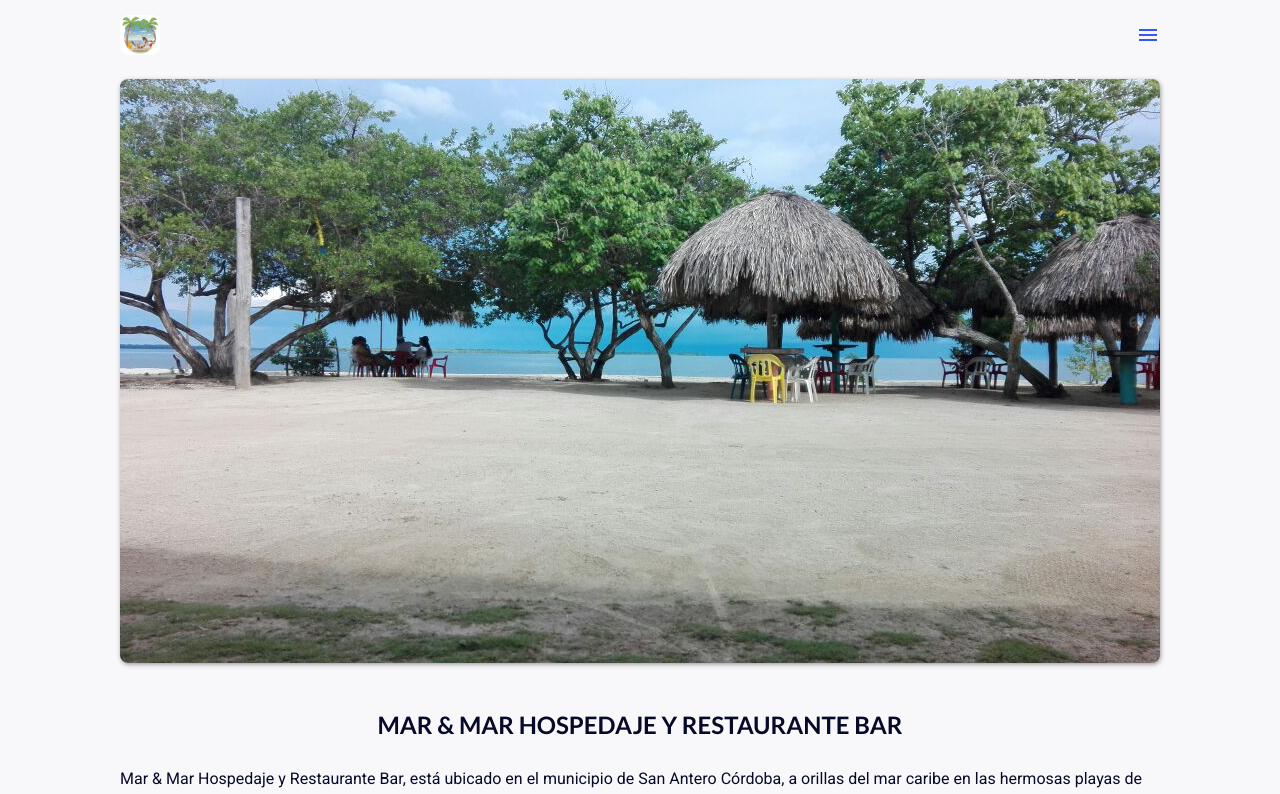
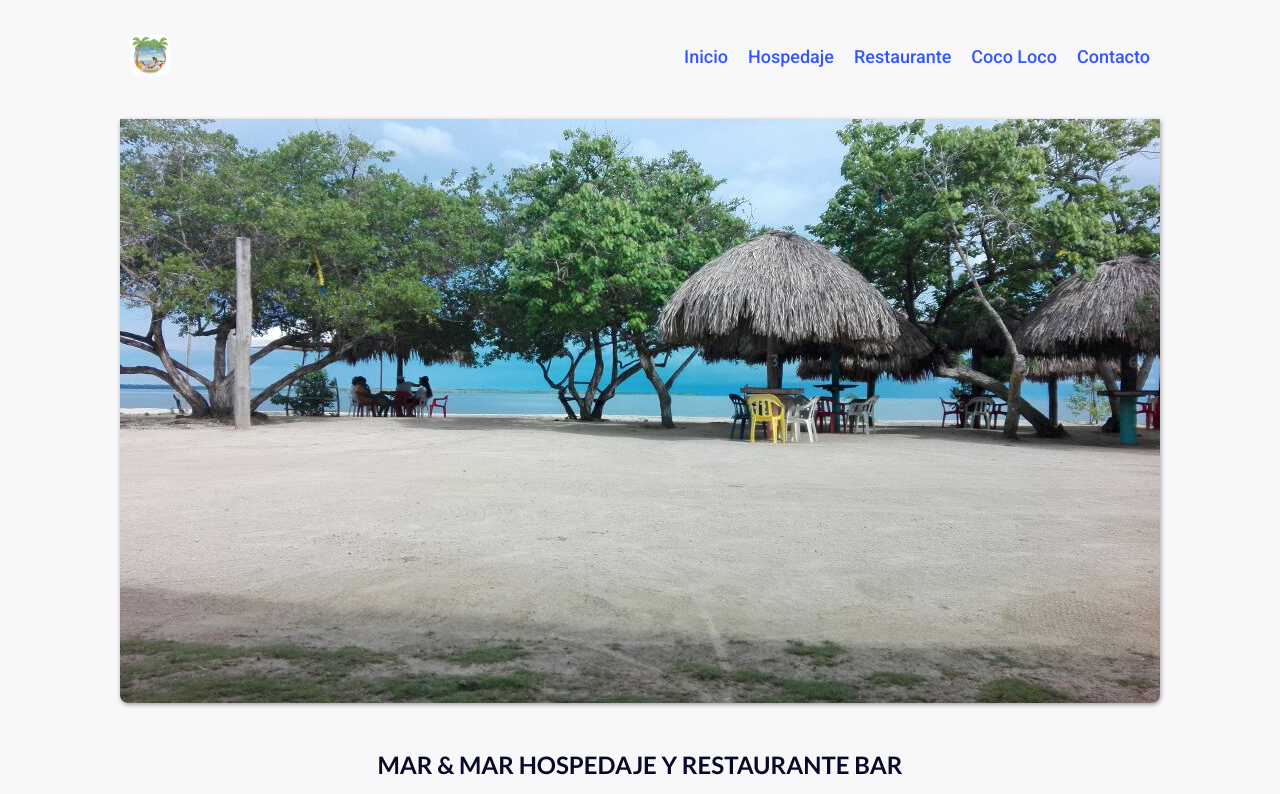
Before and after one commit to brayanbarroso/marymar-hospedaje, a plain HTML site: page index.html in a window 1280 px wide. Shown: the top 794 px of the page. Drawn offline with Linux system fonts and the light colour scheme.

Commit message:
ajustando mennu

```diff
--- a/index.html
+++ b/index.html
@@ -35,10 +35,10 @@
               alt="Logo mar y mar"
             />
           </div>
-          <div class="menu-mobile">
-            <span class="material-icons-outlined"> menu </span>
+          <div class="menu-mobile" id="btn-mobile">
+            <span class="material-icons-outlined" id="btn-icon"> menu </span>
           </div>
-          <nav class="menu">
+          <nav class="menu" id="menu">
             <ul>
               <li><a href="">Inicio</a></li>
               <li><a href="">Hospedaje</a></li>
@@ -158,5 +158,7 @@
         </div>
       </div>
     </footer>
+
+    <script src="./public/js/app.js"></script>
   </body>
 </html>
--- a/public/js/app.js
+++ b/public/js/app.js
@@ -0,0 +1,13 @@
+const $menu = document.querySelector("#menu");
+const $btn = document.querySelector("#btn-mobile");
+const $icon = document.querySelector("#btn-icon");
+
+$btn.addEventListener("click", () => {
+  if ($menu.classList.contains("open")) {
+    $menu.classList.remove("open");
+    $icon.textContent = "menu";
+  } else {
+    $menu.classList.add("open");
+    $icon.textContent = "close";
+  }
+});
--- a/public/scss/component/_header.scss
+++ b/public/scss/component/_header.scss
@@ -1,4 +1,5 @@
 .header {
+  background: $background;
   margin-block-start: 15px;
   margin-block-end: 20px;
 
@@ -7,13 +8,98 @@
     color: $button;
     display: flex;
     justify-content: space-between;
+    padding-block-start: 20px;
+    padding-block-end: 20px;
+    padding-inline-end: 10px;
+    padding-inline-start: 10px;
 
-    .logo img {
-      border-radius: 8px;
+    .logo {
+      z-index: 1000;
+
+      img {
+        border-radius: 8px;
+      }
+    }
+
+    .menu-mobile {
+      z-index: 1000;
+    }
+
+    .menu {
+      background: #fff;
+      inset-block: 0;
+      inset-inline: 0;
+      padding-block-start: 100px;
+      position: fixed;
+      opacity: 0;
+      transform: translateY(-100%);
+      transition: 1s ease-in-out;
+      z-index: 1;
+
+      ul {
+        align-items: center;
+        display: flex;
+        flex-direction: column;
+        font-size: 18px;
+        font-weight: 500;
+        gap: 32px;
+        line-height: 21.94px;
+
+        li {
+          list-style: none;
+
+          a {
+            color: $button;
+            text-decoration: none;
+
+            &:hover {
+              color: #0ba5ec;
+              text-decoration: underline;
+            }
+          }
+        }
+      }
+    }
+
+    .menu.open {
+      opacity: 1;
+      transform: translateY(0);
+      transition: 1s all;
     }
   }
+}
 
-  .menu {
-    display: none;
+@media only screen and (min-width: 768px) {
+  .header {
+    .header-content {
+      .menu-mobile {
+        display: none;
+      }
+
+      .menu {
+        background: unset;
+        display: block;
+        padding-block-start: 0;
+        position: static;
+        opacity: 1;
+        transform: translateY(0);
+        transition: none;
+
+        ul {
+          align-items: flex-start;
+          flex-direction: row;
+          gap: 20px;
+
+          li {
+            // list-style: none;
+
+            a {
+              // color: $button;
+              // text-decoration: none;
+            }
+          }
+        }
+      }
+    }
   }
 }
--- a/public/scss/component/_hero.scss
+++ b/public/scss/component/_hero.scss
@@ -2,7 +2,7 @@
   margin-block-end: 40px;
   .hero-content {
     img {
-      border-radius: 8px;
+      border-radius: 0 0 8px 8px;
       box-shadow: 0.05rem 0.1rem 0.3rem -0.03rem rgba(0, 0, 0, 0.45);
     }
   }
```
Also changed, not shown: public/css/main.css, 1 other file.
